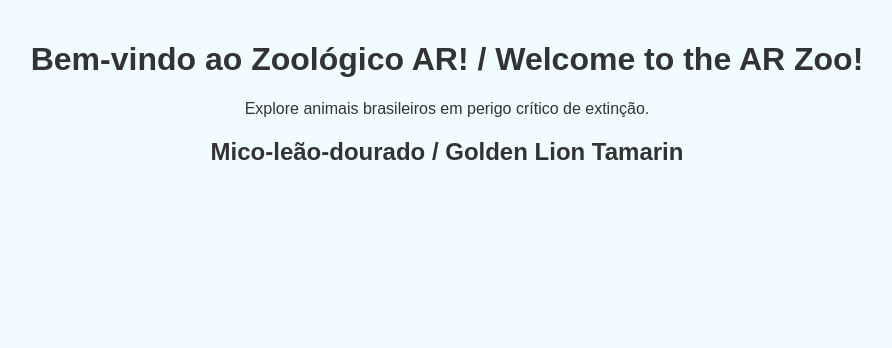
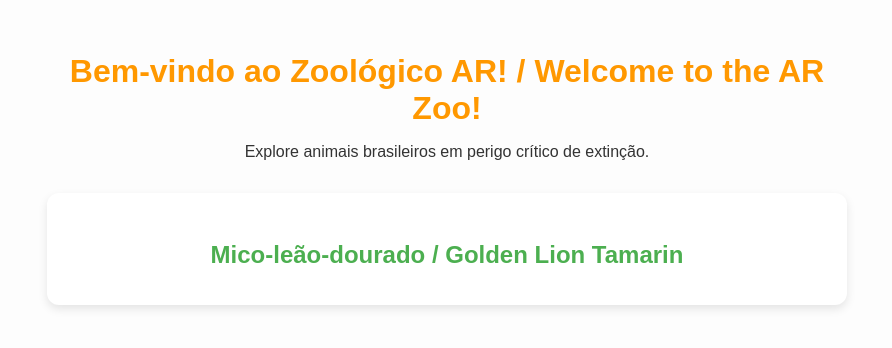
Before and after one commit to gildhelm/AR-Zoo-Exhibit, a React (Vite) app: page / in a window 1280 px wide. Shown: the top 348 px of the page, without its empty margins (193-1085 px from the left). Built offline with nearby package versions, Linux system fonts and the light colour scheme.

Commit message:
Update main.css

```diff
--- a/src/styles/main.css
+++ b/src/styles/main.css
@@ -1,15 +1,34 @@
 body {
+  font-family: Arial, sans-serif;
   margin: 0;
-  font-family: Arial, sans-serif;
-  background-color: #f0fcff;
+  padding: 0;
+  background-color: #fdfdfd;
   color: #333;
 }
 
 .app-container {
-  padding: 20px;
+  max-width: 800px;
+  margin: auto;
+  padding: 2rem;
   text-align: center;
 }
 
-.viewer {
-  margin-top: 20px;
+h1 {
+  font-size: 2rem;
+  margin-bottom: 1rem;
+  color: #ff9800;
 }
+
+h2 {
+  font-size: 1.5rem;
+  margin-top: 2rem;
+  color: #4caf50;
+}
+
+.animal-viewer {
+  margin-top: 2rem;
+  background-color: #ffffff;
+  border-radius: 12px;
+  padding: 1rem;
+  box-shadow: 0 4px 10px rgba(0, 0, 0, 0.1);
+}
```
